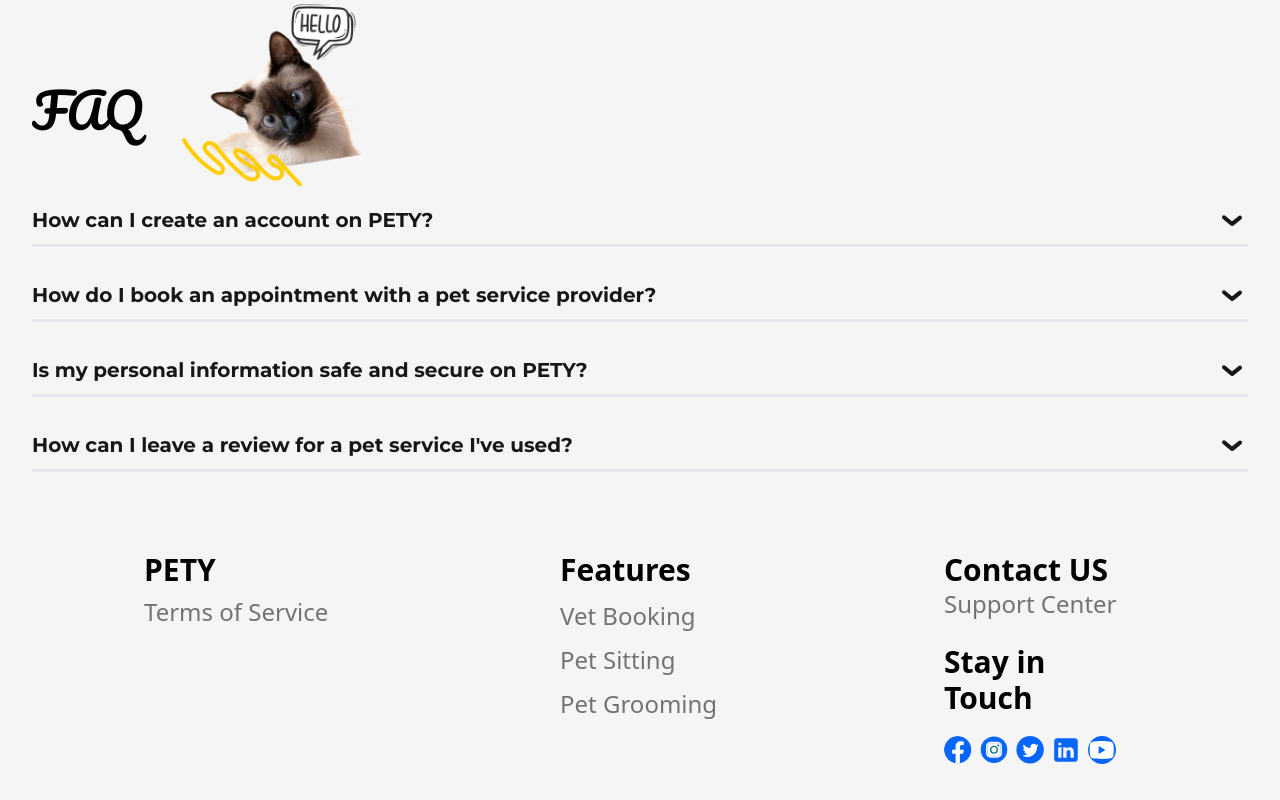
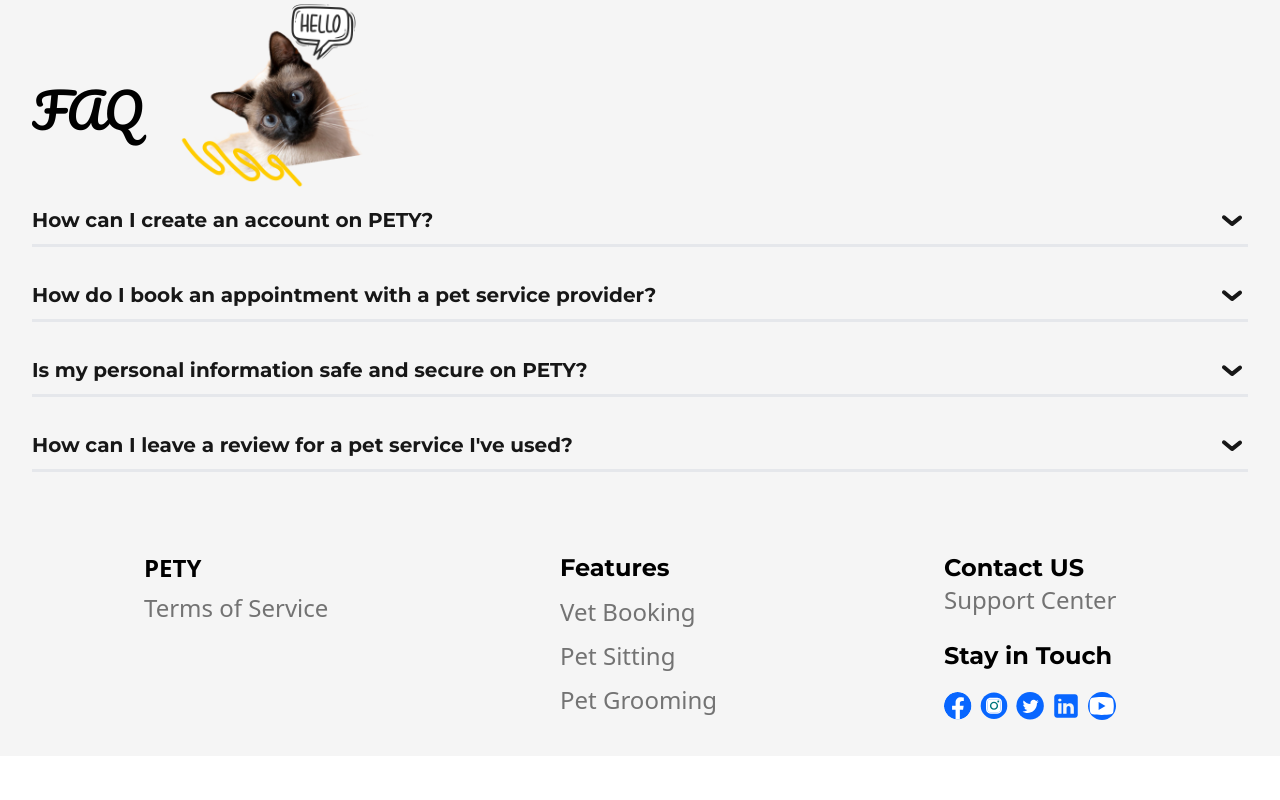
Before and after one commit to AhmedZahran15/Pety---Pet-Care, a React (Vite) app: page / in a window 1280 px wide. Shown: the part 3104-3904 px from the top of the page. After the commit the page ends 3860 px from the top, so only its background shows below. Built offline with nearby package versions, Linux system fonts and the light colour scheme; no server answers; what react-geocode would draw is missing.

Commit message:
refactor: Update Footer component styling and content

```diff
--- a/src/components/Footer.jsx
+++ b/src/components/Footer.jsx
@@ -26,27 +26,23 @@ const Footer = () => {
   return (
     <footer className="flex flex-wrap items-start justify-start gap-y-4 bg-neutral-100 px-8 pb-4 pt-20 sm:justify-around">
       <div className="w-48">
-        <div className="mb-2 text-2xl font-bold sm:text-3xl">PETY</div>
+        <div className="mb-2 text-2xl font-bold">PETY</div>
         <FooterLink href="#" text="Terms of Service" />
       </div>
       <div className="flex w-40 flex-col gap-3">
-        <div className="font-['Product Sans'] text-2xl font-bold sm:text-3xl">
-          Features
-        </div>
+        <div className=" font-Montserrat text-2xl font-bold">Features</div>
         <FooterLink href="/services?role=vet" text="Vet Booking" />
         <FooterLink href="/services?role=petSitter" text="Pet Sitting" />
         <FooterLink href="/services?role=groomer" text="Pet Grooming" />
       </div>
       <div className="flex flex-row items-start justify-start gap-6 sm:flex-col ">
         <div>
-          <div className="font-['Product Sans'] text-2xl font-bold sm:text-3xl">
-            Contact US
-          </div>
+          <div className=" font-Montserrat text-2xl font-bold">Contact US</div>
           <FooterLink href="#" text="Support Center" />
         </div>
-        <div className='font-["Product Sans"] flex w-48 flex-wrap text-2xl font-bold sm:text-3xl'>
+        <div className="font-Montserrat flex w-48 flex-wrap text-2xl font-bold">
           Stay in Touch
-          <div className="my-5 flex flex-row  gap-2">
+          <div className="my-5 flex flex-row gap-2">
             {socialLinks.map((link, index) => (
               <SocialLink
                 key={index}
```
